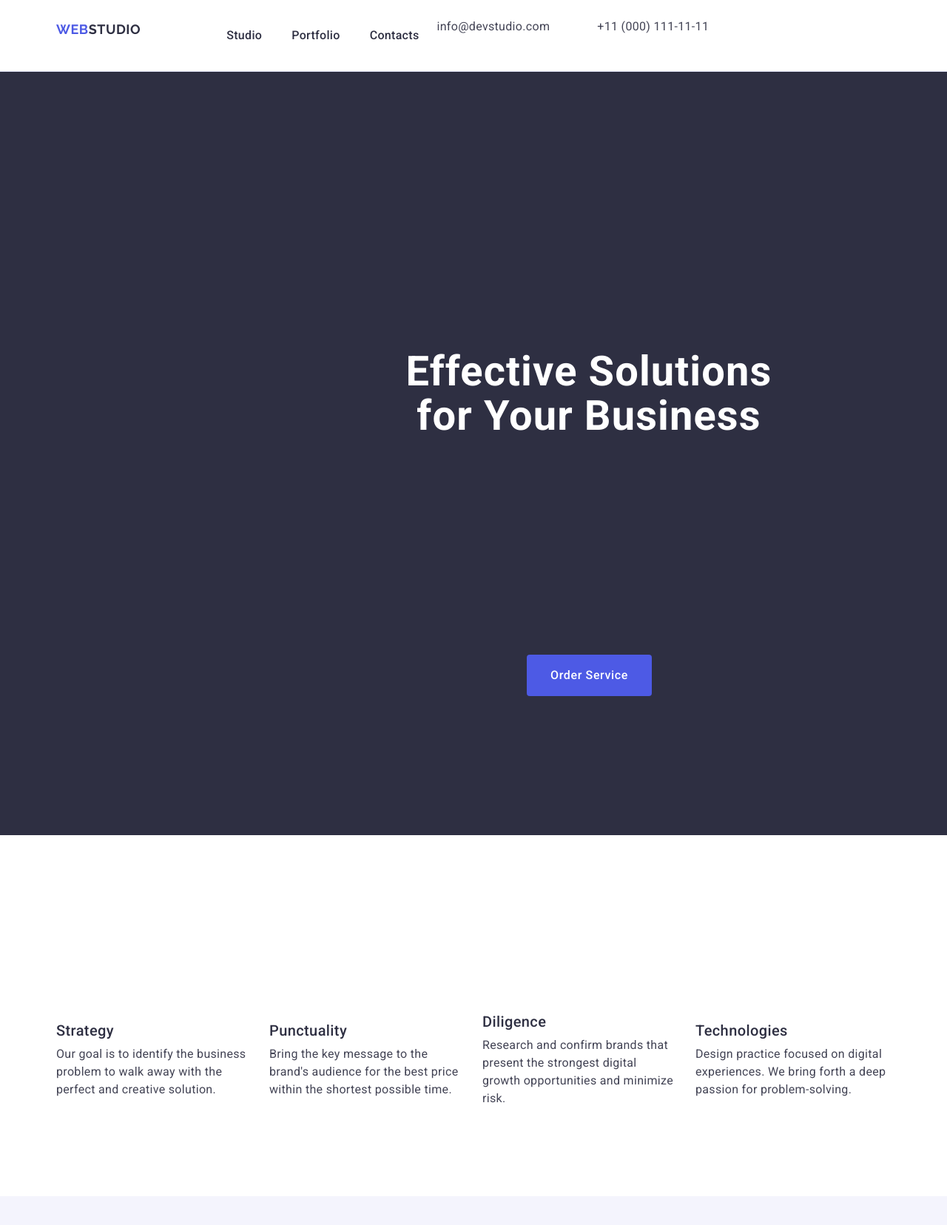
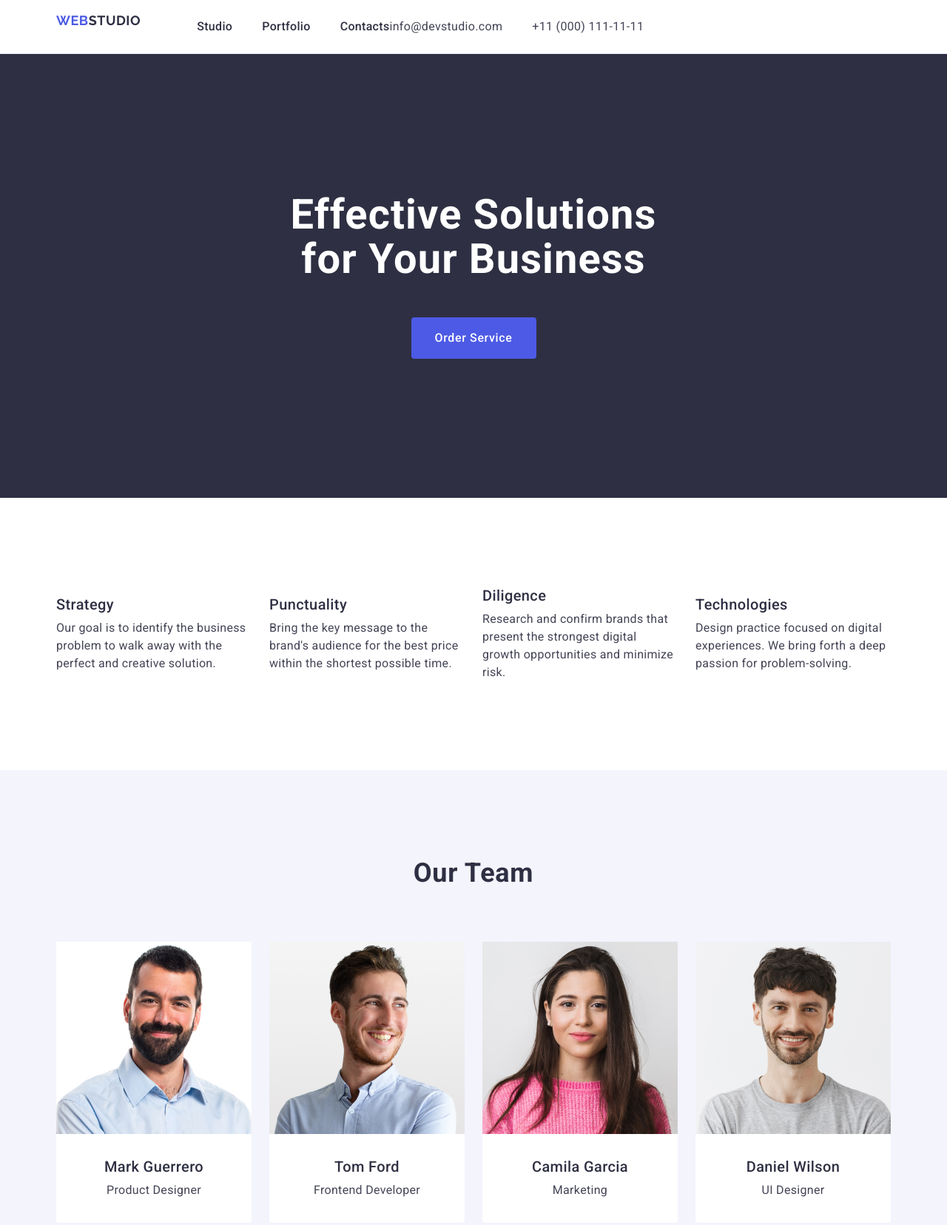
Before and after one commit to AngelAn0707/goit-markup-hw-03, a plain HTML site: page index.html in a window 1280 px wide. Shown: the top 1656 px of the page at 74% size. Drawn offline with nearby package versions, Linux system fonts and the light colour scheme.

Commit message:
commit message

```diff
--- a/css/styles.css
+++ b/css/styles.css
@@ -53,14 +53,12 @@ border-bottom: 1px solid #e7e9fc;
 .header-container {
 display: flex;
 align-items: center;
-
 }
 
 .header-nav-page {
 display: flex;
 align-items: center;
-gap: 40px;
-}
+margin-right: auto;}
 
 .logo {
 font-family: Raleway,sans-serif;
@@ -71,7 +69,7 @@ letter-spacing: 0.03em;
 text-transform: uppercase;
 color: #4d5ae5;
 margin-right: 76px;
-
+display: inline-block;
 }
 
 
@@ -95,7 +93,7 @@ line-height: 1.5;
 letter-spacing: 0.02em;
 color: #2e2f42;
 padding-top: 24px;
-padding-bottom: 24px;
+ padding-bottom: 24px;
 
 }
 .header-nav-item-link:hover,
@@ -115,8 +113,6 @@ gap: 40px;
 }
 
 .header-item {
-padding-left: 24px;
-padding-bottom: 24px;
 }
 
 
@@ -161,10 +157,9 @@ color: #404bbf;
                 color: #ffffff;
                 width: 496px;
                 max-width: 496px;
-                margin-top: 188px;
-                margin-bottom: 292px;
-                margin-left: 472px;
-                margin-right: 472px;
+                margin-left: auto;
+                margin-right: auto;
+
 
                 }
 
@@ -178,8 +173,8 @@ color: #404bbf;
             background-color: #4d5ae5;
             min-width: 169px;
             height: 56px;
-            margin-left: 636px;
-            margin-right: 635px;
+            margin-left: auto;
+            margin-right: auto;
             margin-top: 48px;
             display: block;
             border: none;
@@ -208,7 +203,6 @@ color: #404bbf;
             line-height: 1.2;
             letter-spacing: 0.02em;
             color: #2e2f42;
-            margin-top: 120px;
             display: flex;
             justify-content: space-between;
              align-items: center;
@@ -246,7 +240,6 @@ color: #404bbf;
            .our-team {
             display: flex;
             background-color: #f4f4fd;
-            margin-bottom: 72px;
             padding-top: 120px;
             padding-bottom: 120px;
             justify-content: space-between;
@@ -263,7 +256,6 @@ color: #404bbf;
             text-transform: capitalize;
             color: #2e2f42;
             margin-bottom: 72px;
-            padding-top: 120px;
                }
 
            .our-team-list {
@@ -275,13 +267,12 @@ color: #404bbf;
            .our-team-item {
 
             background-color: #FFFFFF;
-            margin-bottom: 120px;
             width: calc((100% - 72px) / 4);
             border-radius: 0px 0px 4px 4px;
            }
 
            .our-team-image{
-            margin-bottom: 32px;
+
            }
 
            .our-team-link {
@@ -295,7 +286,6 @@ color: #404bbf;
 
         }
             .team-container {
-                display: flex;
                 padding-top: 32px;
                 padding-bottom: 32px;
                 justify-content: space-between;
@@ -348,7 +338,7 @@ color: #404bbf;
          }
 
         .our-portfolio-image {
-            margin-bottom: 32px;
+
         }
         .portfolio-item-container {
         padding: 32px 16px;
@@ -370,7 +360,6 @@ color: #404bbf;
         font-size: 16px;
         line-height: 1.5;
         letter-spacing: 0.02em;
-        margin-bottom: 32px;
          }
 
 
@@ -411,7 +400,6 @@ color: #404bbf;
               letter-spacing: 0.02em;
               color: #f4f4fd;
               width: 264px;
-              margin-top: 9px;
 
           }
           /* #endregion */
```
Also changed, not shown: index.html (+1 -2 lines).
